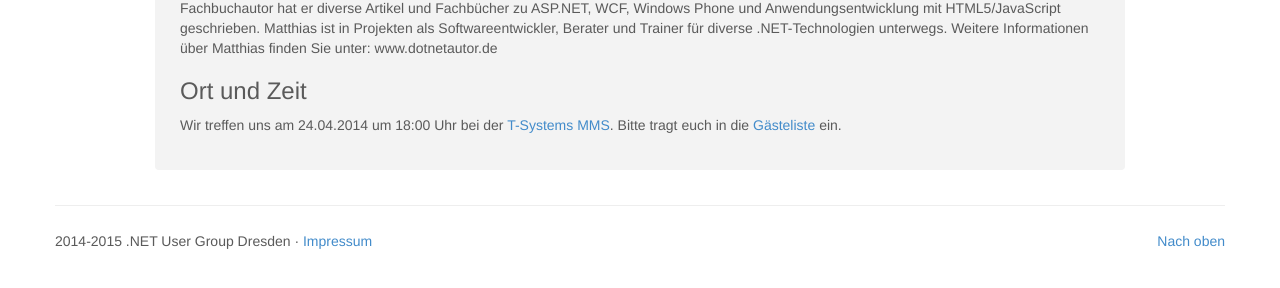
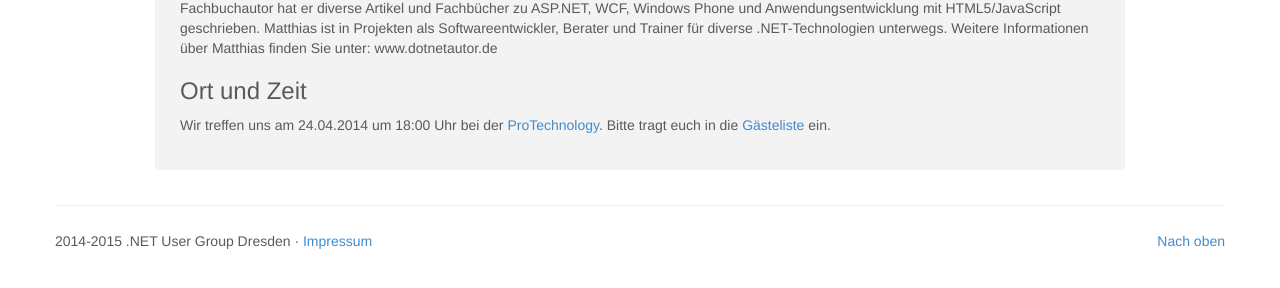
Before and after one commit to dddotnet/dddotnet.github.io, a Jekyll site: the page built from _posts/2015-02-18-Anwendungsarchitektur-mit-JavaScript.markdown, in a window 1280 px wide. Shown: the part 437-725 px from the top of the page. Built offline with Jekyll 4.4.1, drawn with Linux system fonts in a browser that asks for light colours; Markdown is read by kramdown in place of the engine named in the settings.

Commit message:
Ort angepasst

```diff
--- a/_posts/2015-02-18-Anwendungsarchitektur-mit-JavaScript.markdown
+++ b/_posts/2015-02-18-Anwendungsarchitektur-mit-JavaScript.markdown
@@ -14,4 +14,4 @@ Inzwischen sind HTML5/JavaScript Anwendungen (App's) in ihrem Funktionsumfang un
 Matthias Fischer ist freier Autor, Trainer, Berater und Entwickler für .NET Technologie seit dem ersten Framework. Sein Spezialgebiet sind mobile Plattformübergreifende Apps in HTML5/JavaScript sowie Anwendungen für Windows Phone 8 und Windows 8 in C#/XAML. Als Magazin- und Fachbuchautor hat er diverse Artikel und Fachbücher zu ASP.NET, WCF, Windows Phone und Anwendungsentwicklung mit HTML5/JavaScript geschrieben. Matthias ist in Projekten als Softwareentwickler, Berater und Trainer für diverse .NET-Technologien unterwegs. Weitere Informationen über Matthias finden Sie unter: www.dotnetautor.de
 
 ###Ort und Zeit
-Wir treffen uns am 24.04.2014 um 18:00 Uhr bei der [T-Systems MMS](http://www.t-systems-mms.com/). Bitte tragt euch in die [Gästeliste](https://www.xing.com/events/treffen-net-usergroup-anwendungsarchitektur-javascript-1494221) ein.
+Wir treffen uns am 24.04.2014 um 18:00 Uhr bei der [ProTechnology](http://www.protechnology.de/). Bitte tragt euch in die [Gästeliste](https://www.xing.com/events/treffen-net-usergroup-anwendungsarchitektur-javascript-1494221) ein.
```
